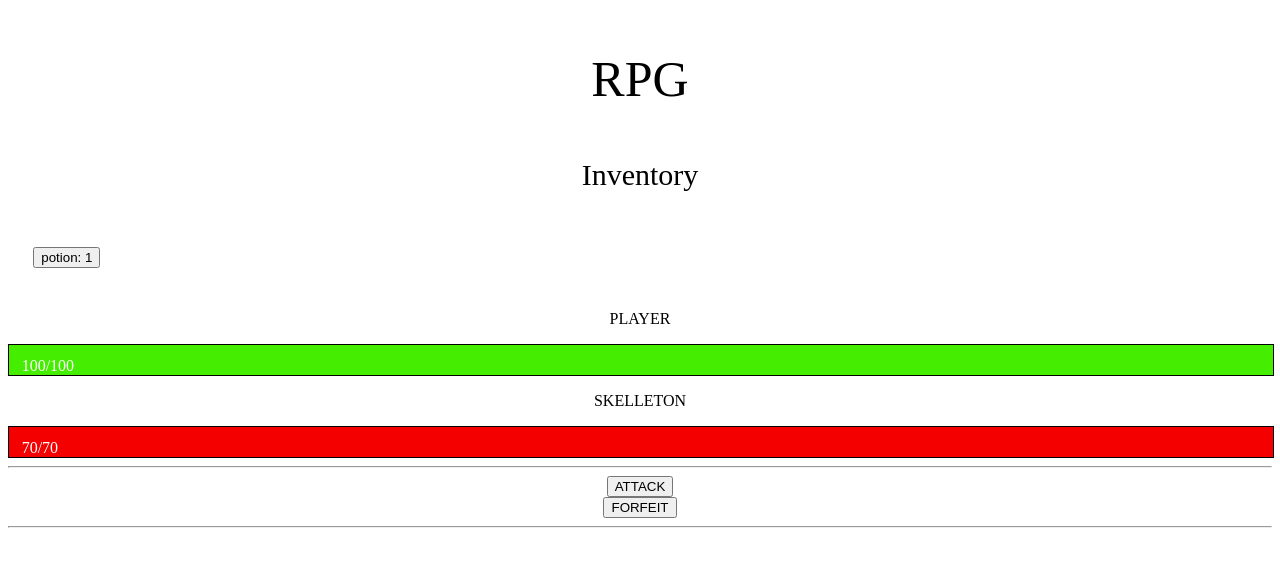
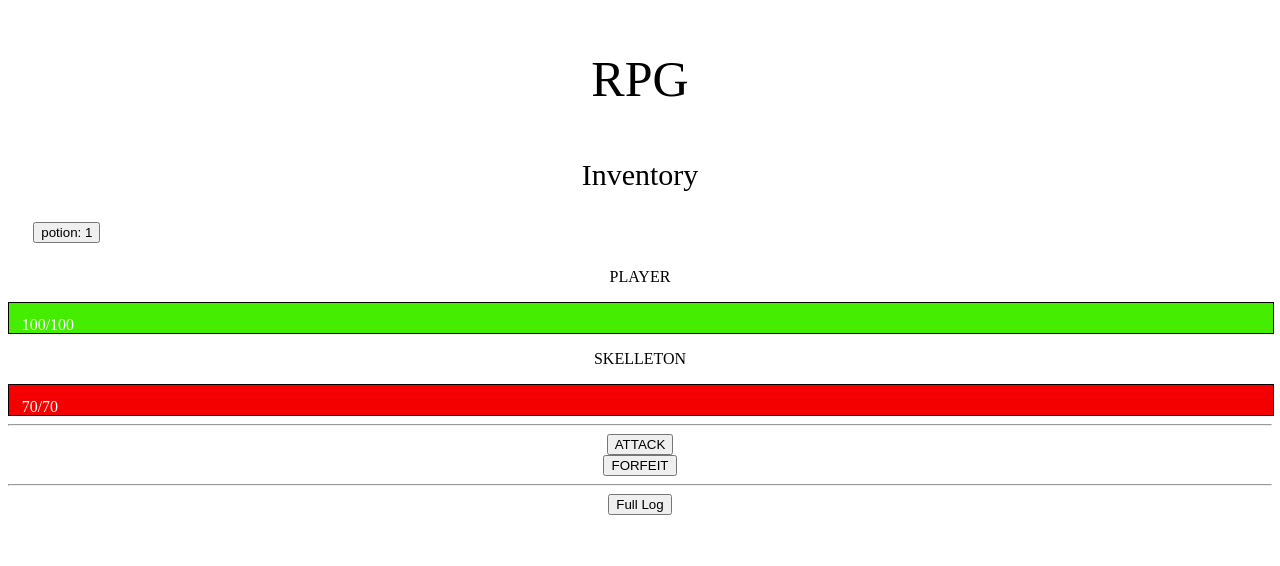
Before and after one commit to luizppa/vue-rpg, a Vue app: page / in a window 1280 px wide. Shown: the top 566 px of the page. Built offline with nearby package versions, Linux system fonts and the light colour scheme; a web font is replaced by a local one.

Commit message:
COde outsourced

```diff
--- a/src/components/Game.vue
+++ b/src/components/Game.vue
@@ -24,9 +24,12 @@
   <hr>
   <div class="row">
     <!-- eslint-disable-next-line -->
-    <div class="col-md-8 col-md-offset-2" align="center" v-for="log in logs">
+    <div class="col-md-8 col-md-offset-2" align="center" v-for="log in logs.slice(0, logAmount)">
       <p class="log">{{ log }}</p>
       <hr>
+    </div>
+    <div class="col-md-8 col-md-offset-2" align="center">
+      <button type="button" class="btn btn-primary" name="button" @click="toggleLogs">{{ logAll ? 'Recent Only' : 'Full Log' }}</button>
     </div>
   </div>
 </div>
@@ -36,10 +39,12 @@
 <script>
 import { master } from '../main'
 import { actions } from '../main'
-import ItemActions from './resources/items'
+import ItemActions from '../resources/items'
 import Player from './Player.vue'
 import Enemy from './Enemy.vue'
 import Inventory from './Inventory.vue'
+
+var NPC = require('../resources/enemies')
 
 export default {
   data: function(){
@@ -48,65 +53,10 @@ export default {
       showMagic: true,
       player: null,
       round: 0,
-      enemies: [
-        {
-          level: 1,
-          name: 'Skelleton',
-          damageCalc: master.d8,
-          hp: 70,
-          maxHp: 70,
-          weakness: 0 // Holy
-        },
-        {
-          level: 2,
-          name: 'Bandit Captain',
-          damageCalc: master.d8,
-          hp: 100,
-          maxHp: 100,
-          weakness: 1 // Fire
-        },
-        {
-          level: 3,
-          name: 'Werewolf',
-          damageCalc: master.d10,
-          hp: 115,
-          maxHp: 115,
-          weakness: 2 // Silver
-        },
-        {
-          level: 4,
-          name: 'Behemoth',
-          damageCalc: master.d12,
-          hp: 140,
-          maxHp: 140,
-          weakness: 3 // Ice
-        },
-        {
-          level: 5,
-          name: 'Orc Leader',
-          damageCalc: function(){return master.d8() + master.d8()},
-          hp: 150,
-          maxHp: 150,
-          weakness: 1 // Fire
-        },
-        {
-          level: 6,
-          name: 'Dragon Priest',
-          damageCalc: function(){return master.d10() + master.d10()},
-          hp: 160,
-          maxHp: 160,
-          weakness: 0 // Holy
-        },
-        {
-          level: 7,
-          name: 'Giant',
-          damageCalc: master.d20,
-          hp: 180,
-          maxHp: 180,
-          weakness: 3 // Ice
-        }
-      ],
-      logs: []
+      enemies: NPC.enemies,
+      logs: [],
+      logAll: false,
+      logAmount: 5
     }
   },
   created(){
@@ -135,6 +85,16 @@ export default {
     },
     potion(){
       actions.$emit('potion')
+    },
+    toggleLogs(){
+      if (this.logAll) {
+        this.logAll = false
+        this.logAmount = 5
+      }
+      else{
+        this.logAll = true
+        this.logAmount = this.logs.length
+      }
     }
   },
   components: {
--- a/src/components/Inventory.vue
+++ b/src/components/Inventory.vue
@@ -11,7 +11,7 @@
 <script>
 import { actions } from '../main'
 import { master } from '../main'
-import ItemActions from './resources/items'
+import ItemActions from '../resources/items'
 
 export default {
   created(){
@@ -98,7 +98,7 @@ export default {
     font-size: 30px;
   }
   .slot{
-    display: inline-block;
+    display: block;
     /* box-shadow: 0px 0px 5px #A2A2A2; */
     /* padding: 2% 3% 2% 3%; */
     margin: 2%;
--- a/src/components/Player.vue
+++ b/src/components/Player.vue
@@ -12,7 +12,7 @@
 <script>
 import { master } from '../main'
 import { actions } from '../main'
-import ItemActions from './resources/items'
+import ItemActions from '../resources/items'
 
 export default {
   props: ['enemy', 'logs'],
--- a/src/main.js
+++ b/src/main.js
@@ -8,6 +8,9 @@ export const actions = new Vue({})
 
 export const master = new Vue({
   methods: {
+    d100(){
+      return this.rollDice(1, 100)
+    },
     d20(){
       return this.rollDice(1, 20)
     },
--- /dev/null
+++ b/src/resources/dices.js
@@ -0,0 +1,32 @@
+module.exports = {
+  rollDice: function(min, max) {
+    return Math.floor(Math.random() * ((max+1) - min)) + min
+  },
+  d100(){
+    return module.exports.rollDice(1, 100)
+  },
+  d20(){
+    return module.exports.rollDice(1, 20)
+  },
+  d12(){
+    return module.exports.rollDice(1, 12)
+  },
+  d10(){
+    return module.exports.rollDice(1, 10)
+  },
+  d8(){
+    return module.exports.rollDice(1, 8)
+  },
+  d6(){
+    return module.exports.rollDice(1, 6)
+  },
+  d4(){
+    return module.exports.rollDice(1, 4)
+  },
+  d3(){
+    return module.exports.rollDice(1, 3)
+  },
+  d2(){
+    return module.exports.rollDice(1, 2)
+  }
+}
--- /dev/null
+++ b/src/resources/enemies.js
@@ -0,0 +1,62 @@
+var dices = require('./dices.js')
+
+module.exports = {
+  enemies: [
+    {
+      level: 1,
+      name: 'Skelleton',
+      damageCalc: dices.d8,
+      hp: 70,
+      maxHp: 70,
+      weakness: 0 // Holy
+    },
+    {
+      level: 2,
+      name: 'Bandit Captain',
+      damageCalc: dices.d8,
+      hp: 100,
+      maxHp: 100,
+      weakness: 1 // Fire
+    },
+    {
+      level: 3,
+      name: 'Werewolf',
+      damageCalc: dices.d10,
+      hp: 115,
+      maxHp: 115,
+      weakness: 2 // Silver
+    },
+    {
+      level: 4,
+      name: 'Behemoth',
+      damageCalc: function(){return dices.d8() + dices.d8()},
+      hp: 140,
+      maxHp: 140,
+      weakness: 3 // Ice
+    },
+    {
+      level: 5,
+      name: 'Orc Leader',
+      damageCalc: function(){return dices.d12() + dices.d8()},
+      hp: 150,
+      maxHp: 150,
+      weakness: 1 // Fire
+    },
+    {
+      level: 6,
+      name: 'Dragon Priest',
+      damageCalc: function(){return dices.d10() + dices.d20()},
+      hp: 160,
+      maxHp: 160,
+      weakness: 0 // Holy
+    },
+    {
+      level: 7,
+      name: 'Giant',
+      damageCalc: function(){return dices.d20() + dices.d20()},
+      hp: 180,
+      maxHp: 180,
+      weakness: 3 // Ice
+    }
+  ]
+}
--- a/src/components/resources/items.js
+++ b/src/resources/items.js
@@ -1,4 +1,4 @@
-import { master } from '../../main'
+import { master } from '../main'
 
 export default {
   potion(data){
```
Also changed, not shown: vue.config.js (+10 -1 lines).
